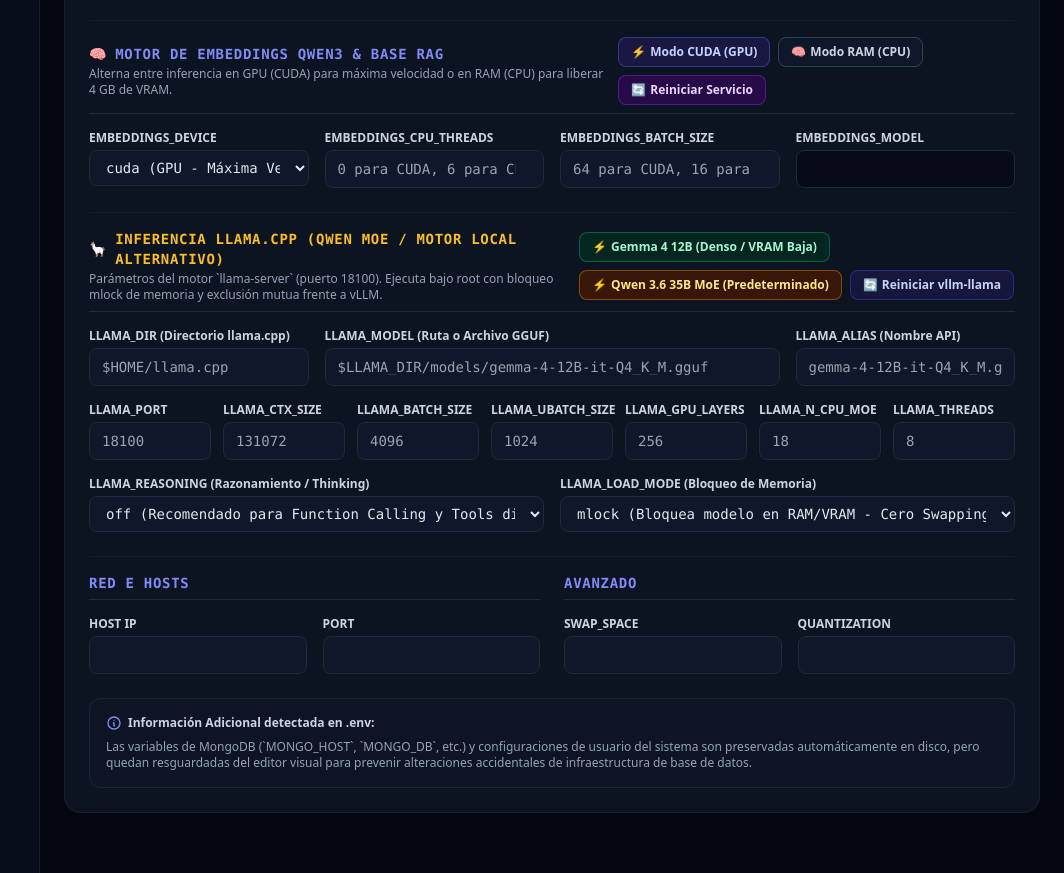
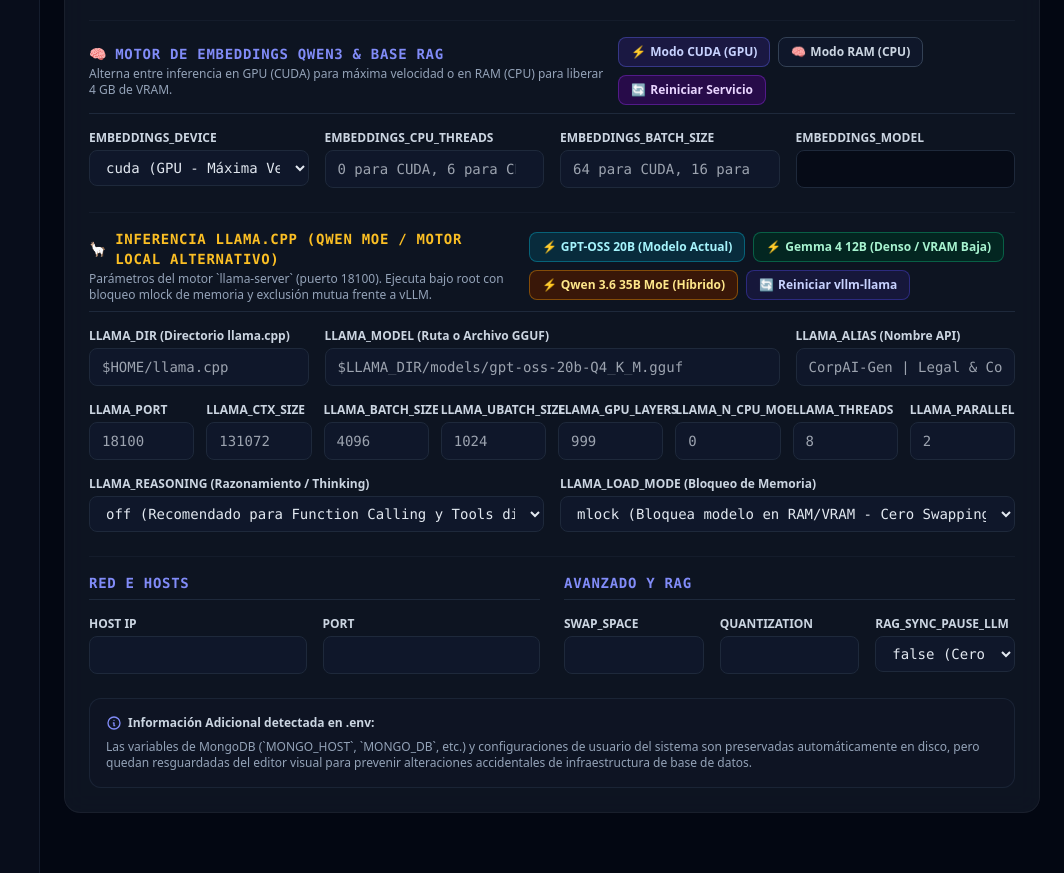
Before and after one commit to JoseLVillaronga/tech-vllm, a Flask app: page / in a window 1280 px wide, after a click on "Variables (.env)". Shown: the part 563-1436 px from the top of the page, without its empty margins (216-1280 px from the left). Run offline with Flask 3, Linux system fonts and the light colour scheme; data that the repository does not hold is empty.

Commit message:
feat(orchestration): gpt-oss-20b quick config, universal alias, and zero-downtime rag sync
- Add 1-click Quick Config button for GPT-OSS 20B (current model) in Dashboard
- Preserve universal functional alias 'CorpAI-Gen | Legal & Compliance' across model switches
- Add LLAMA_PARALLEL sequence slot control in Dashboard configuration tab
- Implement zero-downtime hot RAG synchronization in sync_rag_scheduled.sh with dynamic VRAM headroom evaluation
- Add 'Pausar LLM' toggle control in RAG dashboard and expose RAG_SYNC_PAUSE_LLM in config tab
- Unify vision backend port resolution in llama-vision-srv.sh

```diff
--- a/static/js/dashboard_core.js
+++ b/static/js/dashboard_core.js
@@ -301,14 +301,23 @@
             }
         }
 
-        // Configuración rápida de parámetros de Llama.cpp (Qwen MoE / Gemma 4 Denso)
-        function selectQuickLlamaModel(alias, ctx, batch, ubatch, gpuLayers, moeCpu, reasoning, loadMode, threads) {
+        // Configuración rápida de parámetros de Llama.cpp (GPT-OSS 20B / Gemma 4 / Qwen MoE)
+        function selectQuickLlamaModel(modelName, ctx, batch, ubatch, gpuLayers, moeCpu, reasoning, loadMode, threads, parallel) {
             const form = document.getElementById('config-form');
             if (!form) return;
-            const cleanAlias = alias.replace(/\.gguf$/, '');
+            const cleanModel = modelName.replace(/\.gguf$/, '');
             if (form.elements['LLAMA_DIR'] && !form.elements['LLAMA_DIR'].value) form.elements['LLAMA_DIR'].value = '$HOME/llama.cpp';
-            if (form.elements['LLAMA_ALIAS']) form.elements['LLAMA_ALIAS'].value = alias;
-            if (form.elements['LLAMA_MODEL']) form.elements['LLAMA_MODEL'].value = `$LLAMA_DIR/models/${cleanAlias}.gguf`;
+            if (form.elements['LLAMA_MODEL']) form.elements['LLAMA_MODEL'].value = `$LLAMA_DIR/models/${cleanModel}.gguf`;
+
+            // Mantener o asignar el alias funcional genérico aplicable a todos los modelos de llama.cpp
+            const genericAlias = "CorpAI-Gen | Legal & Compliance";
+            if (form.elements['LLAMA_ALIAS']) {
+                const current = (form.elements['LLAMA_ALIAS'].value || '').trim();
+                if (!current || current.endsWith('.gguf')) {
+                    form.elements['LLAMA_ALIAS'].value = genericAlias;
+                }
+            }
+
             if (form.elements['LLAMA_PORT']) form.elements['LLAMA_PORT'].value = 18100;
             if (form.elements['LLAMA_CTX_SIZE']) form.elements['LLAMA_CTX_SIZE'].value = ctx;
             if (form.elements['LLAMA_BATCH_SIZE']) form.elements['LLAMA_BATCH_SIZE'].value = batch;
@@ -318,4 +327,5 @@
             if (form.elements['LLAMA_REASONING']) form.elements['LLAMA_REASONING'].value = reasoning;
             if (form.elements['LLAMA_LOAD_MODE']) form.elements['LLAMA_LOAD_MODE'].value = loadMode;
             if (form.elements['LLAMA_THREADS']) form.elements['LLAMA_THREADS'].value = threads;
+            if (form.elements['LLAMA_PARALLEL']) form.elements['LLAMA_PARALLEL'].value = parallel || 2;
         }
--- a/static/js/dashboard_rag.js
+++ b/static/js/dashboard_rag.js
@@ -320,9 +320,17 @@
         }
 
         async function triggerRagSync(force = false) {
-            const confirmMsg = force
-                ? "⚠️ Aviso de Memoria GPU (Re-indexación Completa):\n\nPara garantizar máxima aceleración CUDA y proteger la VRAM, el servicio del LLM se pausará temporalmente durante la sincronización (~1-2 min) y se reactivará automáticamente al finalizar.\n\n¿Deseas iniciar la re-indexación forzada ahora?"
-                : "⚠️ Aviso de Memoria GPU:\n\nPara sincronizar con máxima aceleración CUDA y proteger la VRAM, el servicio del LLM se pausará brevemente durante la sincronización (~15-45s) y se reactivará automáticamente al terminar.\n\n¿Deseas iniciar la sincronización ahora?";
+            const pauseLlm = document.getElementById('chk-pause-llm')?.checked || false;
+            let confirmMsg = "";
+            if (pauseLlm) {
+                confirmMsg = force
+                    ? "⚠️ Aviso de Memoria GPU (Re-indexación Completa con Pausa):\n\nPara garantizar máxima aceleración CUDA y proteger la VRAM, el servicio del LLM se pausará temporalmente durante la sincronización (~1-2 min) y se reactivará automáticamente al finalizar.\n\n¿Deseas iniciar la re-indexación forzada ahora?"
+                    : "⚠️ Aviso de Memoria GPU (Con Pausa):\n\nEl servicio del LLM se pausará brevemente durante la sincronización (~15-45s) y se reactivará automáticamente al terminar.\n\n¿Deseas iniciar la sincronización ahora?";
+            } else {
+                confirmMsg = force
+                    ? "🔄 Re-indexación Completa en Caliente (Cero Downtime):\n\nSe re-indexarán los documentos manteniendo el LLM activo y respondiendo consultas en paralelo.\n\n¿Deseas iniciar la sincronización forzada ahora?"
+                    : "🔄 Sincronización RAG en Caliente (Cero Downtime):\n\nLa sincronización se ejecutará en paralelo manteniendo el LLM activo y respondiendo consultas.\n\n¿Deseas iniciar la sincronización ahora?";
+            }
 
             if (!confirm(confirmMsg)) {
                 return;
@@ -334,13 +342,13 @@
 
             btn.disabled = true;
             if (icon) icon.classList.add('animate-spin');
-            if (text) text.innerText = "Sincronizando (LLM pausado temporalmente)...";
+            if (text) text.innerText = pauseLlm ? "Sincronizando (LLM pausado)..." : "Sincronizando en caliente (LLM activo)...";
 
             try {
                 const res = await fetch('/api/rag/sync', {
                     method: 'POST',
                     headers: { 'Content-Type': 'application/json' },
-                    body: JSON.stringify({ force: force })
+                    body: JSON.stringify({ force: force, pause_llm: pauseLlm })
                 });
                 const data = await res.json();
 
@@ -353,7 +361,7 @@
                         clearInterval(interval);
                         btn.disabled = false;
                         if (icon) icon.classList.remove('animate-spin');
-                        if (text) text.innerText = "Sincronizar Base RAG Ahora";
+                        if (text) text.innerText = "Sincronización Completa";
                     }
                 }, 3000);
 
@@ -361,7 +369,7 @@
                 alert("Error al iniciar sincronización: " + err.message);
                 btn.disabled = false;
                 if (icon) icon.classList.remove('animate-spin');
-                if (text) text.innerText = "Sincronizar Base RAG Ahora";
+                if (text) text.innerText = "Sincronización Completa";
             }
         }
 
--- a/templates/tabs/tab_config.html
+++ b/templates/tabs/tab_config.html
@@ -146,11 +146,14 @@
                                     <p class="text-xs text-slate-400 mt-0.5">Parámetros del motor `llama-server` (puerto 18100). Ejecuta bajo root con bloqueo mlock de memoria y exclusión mutua frente a vLLM.</p>
                                 </div>
                                 <div class="flex flex-wrap gap-2">
-                                    <button type="button" onclick="selectQuickLlamaModel('gemma-4-12B-it-Q4_K_M', 131072, 4096, 1024, 999, 0, 'off', 'mlock', 8)" class="px-3 py-1.5 rounded-lg bg-emerald-950/80 hover:bg-emerald-900 border border-emerald-500/40 text-xs font-semibold text-emerald-200 transition-all flex items-center gap-1 cursor-pointer" title="Configuración óptima: Gemma 4 12B Denso, 131K ctx, 100% GPU VRAM (17.7 GB), razonamiento off, mlock">
+                                    <button type="button" onclick="selectQuickLlamaModel('gpt-oss-20b-Q4_K_M', 131072, 4096, 1024, 999, 0, 'off', 'mlock', 8, 2)" class="px-3 py-1.5 rounded-lg bg-cyan-950/80 hover:bg-cyan-900 border border-cyan-500/40 text-xs font-semibold text-cyan-200 transition-all flex items-center gap-1 cursor-pointer" title="Configuración óptima: GPT-OSS 20B Denso, 131K ctx, 100% GPU VRAM, razonamiento off, mlock, 2 slots">
+                                        <span>⚡</span> GPT-OSS 20B (Modelo Actual)
+                                    </button>
+                                    <button type="button" onclick="selectQuickLlamaModel('gemma-4-12B-it-Q4_K_M', 131072, 4096, 1024, 999, 0, 'off', 'mlock', 8, 2)" class="px-3 py-1.5 rounded-lg bg-emerald-950/80 hover:bg-emerald-900 border border-emerald-500/40 text-xs font-semibold text-emerald-200 transition-all flex items-center gap-1 cursor-pointer" title="Configuración óptima: Gemma 4 12B Denso, 131K ctx, 100% GPU VRAM (17.7 GB), razonamiento off, mlock">
                                         <span>⚡</span> Gemma 4 12B (Denso / VRAM Baja)
                                     </button>
-                                    <button type="button" onclick="selectQuickLlamaModel('Qwen3.6-35B-A3B-Q4_K_M', 131072, 4096, 1024, 256, 18, 'off', 'mlock', 8)" class="px-3 py-1.5 rounded-lg bg-amber-950/80 hover:bg-amber-900 border border-amber-500/40 text-xs font-semibold text-amber-200 transition-all flex items-center gap-1 cursor-pointer" title="Configuración óptima: 35B MoE, 128K ctx, batch 4096, ubatch 1024, 256 capas GPU, mlock">
-                                        <span>⚡</span> Qwen 3.6 35B MoE (Predeterminado)
+                                    <button type="button" onclick="selectQuickLlamaModel('Qwen3.6-35B-A3B-Q4_K_M', 131072, 4096, 1024, 256, 18, 'off', 'mlock', 8, 2)" class="px-3 py-1.5 rounded-lg bg-amber-950/80 hover:bg-amber-900 border border-amber-500/40 text-xs font-semibold text-amber-200 transition-all flex items-center gap-1 cursor-pointer" title="Configuración óptima: 35B MoE, 128K ctx, batch 4096, ubatch 1024, 256 capas GPU, mlock">
+                                        <span>⚡</span> Qwen 3.6 35B MoE (Híbrido)
                                     </button>
                                     <button type="button" onclick="controlService('llama', 'restart')" class="px-3 py-1.5 rounded-lg bg-indigo-950/60 hover:bg-indigo-900 border border-indigo-600/40 text-xs font-semibold text-indigo-200 transition-all flex items-center gap-1 cursor-pointer">
                                         <span>🔄</span> Reiniciar vllm-llama
@@ -165,15 +168,15 @@
                                 </div>
                                 <div class="lg:col-span-2">
                                     <label class="block text-xs font-semibold text-slate-300 mb-1">LLAMA_MODEL (Ruta o Archivo GGUF)</label>
-                                    <input type="text" id="llama-model-input" name="LLAMA_MODEL" class="w-full bg-slate-900 border border-slate-800 rounded-lg px-3 py-2 text-sm text-slate-200 focus:outline-none focus:border-amber-500 font-mono" placeholder="$LLAMA_DIR/models/gemma-4-12B-it-Q4_K_M.gguf">
+                                    <input type="text" id="llama-model-input" name="LLAMA_MODEL" class="w-full bg-slate-900 border border-slate-800 rounded-lg px-3 py-2 text-sm text-slate-200 focus:outline-none focus:border-amber-500 font-mono" placeholder="$LLAMA_DIR/models/gpt-oss-20b-Q4_K_M.gguf">
                                 </div>
                                 <div>
                                     <label class="block text-xs font-semibold text-slate-300 mb-1">LLAMA_ALIAS (Nombre API)</label>
-                                    <input type="text" id="llama-alias-input" name="LLAMA_ALIAS" class="w-full bg-slate-900 border border-slate-800 rounded-lg px-3 py-2 text-sm text-slate-200 focus:outline-none focus:border-amber-500 font-mono" placeholder="gemma-4-12B-it-Q4_K_M.gguf">
+                                    <input type="text" id="llama-alias-input" name="LLAMA_ALIAS" class="w-full bg-slate-900 border border-slate-800 rounded-lg px-3 py-2 text-sm text-slate-200 focus:outline-none focus:border-amber-500 font-mono" placeholder="CorpAI-Gen | Legal & Compliance">
                                 </div>
                             </div>
 
-                            <div class="grid grid-cols-2 sm:grid-cols-4 lg:grid-cols-7 gap-3">
+                            <div class="grid grid-cols-2 sm:grid-cols-4 lg:grid-cols-8 gap-3">
                                 <div>
                                     <label class="block text-xs font-semibold text-slate-300 mb-1">LLAMA_PORT</label>
                                     <input type="number" id="llama-port-input" name="LLAMA_PORT" class="w-full bg-slate-900 border border-slate-800 rounded-lg px-3 py-2 text-sm text-slate-200 focus:outline-none focus:border-amber-500 font-mono" placeholder="18100">
@@ -192,15 +195,19 @@
                                 </div>
                                 <div>
                                     <label class="block text-xs font-semibold text-slate-300 mb-1">LLAMA_GPU_LAYERS</label>
-                                    <input type="number" id="llama-gpu-input" name="LLAMA_GPU_LAYERS" class="w-full bg-slate-900 border border-slate-800 rounded-lg px-3 py-2 text-sm text-slate-200 focus:outline-none focus:border-amber-500 font-mono" placeholder="256">
+                                    <input type="number" id="llama-gpu-input" name="LLAMA_GPU_LAYERS" class="w-full bg-slate-900 border border-slate-800 rounded-lg px-3 py-2 text-sm text-slate-200 focus:outline-none focus:border-amber-500 font-mono" placeholder="999">
                                 </div>
                                 <div>
                                     <label class="block text-xs font-semibold text-slate-300 mb-1">LLAMA_N_CPU_MOE</label>
-                                    <input type="number" id="llama-moe-input" name="LLAMA_N_CPU_MOE" class="w-full bg-slate-900 border border-slate-800 rounded-lg px-3 py-2 text-sm text-slate-200 focus:outline-none focus:border-amber-500 font-mono" placeholder="18">
+                                    <input type="number" id="llama-moe-input" name="LLAMA_N_CPU_MOE" class="w-full bg-slate-900 border border-slate-800 rounded-lg px-3 py-2 text-sm text-slate-200 focus:outline-none focus:border-amber-500 font-mono" placeholder="0">
                                 </div>
                                 <div>
                                     <label class="block text-xs font-semibold text-slate-300 mb-1">LLAMA_THREADS</label>
                                     <input type="number" id="llama-threads-input" name="LLAMA_THREADS" class="w-full bg-slate-900 border border-slate-800 rounded-lg px-3 py-2 text-sm text-slate-200 focus:outline-none focus:border-amber-500 font-mono" placeholder="8">
+                                </div>
+                                <div>
+                                    <label class="block text-xs font-semibold text-slate-300 mb-1">LLAMA_PARALLEL</label>
+                                    <input type="number" id="llama-parallel-input" name="LLAMA_PARALLEL" class="w-full bg-slate-900 border border-slate-800 rounded-lg px-3 py-2 text-sm text-slate-200 focus:outline-none focus:border-amber-500 font-mono" placeholder="2">
                                 </div>
                             </div>
 
@@ -240,8 +247,8 @@
 
                             <!-- Bottom Right: Other Parameters -->
                             <div class="space-y-4">
-                                <h3 class="text-sm font-bold text-indigo-400 border-b border-slate-800 pb-1.5 uppercase font-mono tracking-wider">Avanzado</h3>
-                                <div class="grid grid-cols-2 gap-4">
+                                <h3 class="text-sm font-bold text-indigo-400 border-b border-slate-800 pb-1.5 uppercase font-mono tracking-wider">Avanzado y RAG</h3>
+                                <div class="grid grid-cols-1 sm:grid-cols-3 gap-4">
                                     <div>
                                         <label class="block text-xs font-semibold text-slate-300 mb-1">SWAP_SPACE</label>
                                         <input type="number" name="SWAP_SPACE" class="w-full bg-slate-900 border border-slate-800 rounded-lg px-3 py-2 text-sm text-slate-200 focus:outline-none focus:border-indigo-500 font-mono">
@@ -249,6 +256,13 @@
                                     <div>
                                         <label class="block text-xs font-semibold text-slate-300 mb-1">QUANTIZATION</label>
                                         <input type="text" name="QUANTIZATION" class="w-full bg-slate-900 border border-slate-800 rounded-lg px-3 py-2 text-sm text-slate-200 focus:outline-none focus:border-indigo-500 font-mono">
+                                    </div>
+                                    <div>
+                                        <label class="block text-xs font-semibold text-slate-300 mb-1">RAG_SYNC_PAUSE_LLM</label>
+                                        <select name="RAG_SYNC_PAUSE_LLM" class="w-full bg-slate-900 border border-slate-800 rounded-lg px-3 py-2 text-sm text-slate-200 focus:outline-none focus:border-indigo-500 font-mono cursor-pointer">
+                                            <option value="false">false (Cero Downtime)</option>
+                                            <option value="true">true (Pausar LLM)</option>
+                                        </select>
                                     </div>
                                 </div>
                             </div>
--- a/templates/tabs/tab_rag.html
+++ b/templates/tabs/tab_rag.html
@@ -22,6 +22,11 @@
                             <span>⚡</span>
                             <span id="text-sync-metadata">Actualizar Solo Metadata</span>
                         </button>
+                        <label class="flex items-center gap-2 px-3.5 py-2.5 bg-slate-900/80 hover:bg-slate-800/80 border border-slate-700/60 rounded-xl text-xs text-slate-300 cursor-pointer select-none transition-colors" title="Desmarcado por defecto (Modo Cero Downtime): Con llama.cpp hay más de 6 GB de VRAM libre, por lo que la sincronización convive con el LLM sin interrupciones. Marca esta opción solo si deseas pausar el LLM preventivamente.">
+                            <input type="checkbox" id="chk-pause-llm" class="w-4 h-4 rounded bg-slate-950 border-slate-600 text-purple-600 focus:ring-purple-500/20 cursor-pointer">
+                            <span class="font-medium text-slate-200">🛡️ Pausar LLM</span>
+                            <span class="text-[10px] text-slate-400 font-mono hidden sm:inline">(VRAM &lt; 2.5GB)</span>
+                        </label>
                         <button onclick="triggerRagSync(false)" id="btn-sync-rag" class="flex items-center gap-2 px-5 py-2.5 bg-gradient-to-r from-purple-600 to-indigo-600 hover:from-purple-500 hover:to-indigo-500 text-white rounded-xl text-sm font-semibold shadow-lg shadow-purple-900/30 transition-all" title="Sincronización completa con orquestador de VRAM (descarga nuevos PDFs y vectoriza en GPU)">
                             <svg id="icon-sync-rag" class="h-4 w-4" fill="none" viewBox="0 0 24 24" stroke="currentColor" stroke-width="2">
                                 <path stroke-linecap="round" stroke-linejoin="round" d="M4 4v5h.582m15.356 2A8.001 8.001 0 004.582 9m0 0H9m11 11v-5h-.581m0 0a8.003 8.003 0 01-15.357-2m15.357 2H15" />
```
Also changed, not shown: 2 other files.
